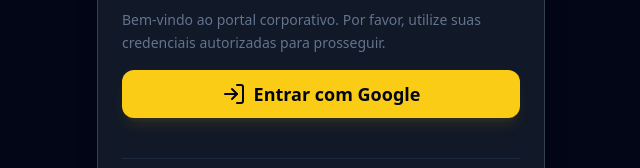
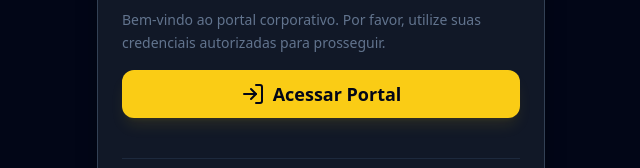
Before and after one commit to LuisHenrique654/gestao-instrutores, a React (Vite) app: page / in a window 1280 px wide. Shown: the part 364-532 px from the top of the page, without its empty margins (319-959 px from the left). Built offline with nearby package versions, Linux system fonts and the light colour scheme; no server answers; the database is empty.

Commit message:
feat: Update login button text
Changes the "Entrar com Google" text to "Acessar Portal" on the login button to better reflect the application's primary function of accessing the instructor portal.

```diff
--- a/src/App.tsx
+++ b/src/App.tsx
@@ -123,7 +123,7 @@
               className="w-full btn-corporate-primary py-4 text-lg mt-4"
             >
               <LogIn size={24} />
-              Entrar com Google
+              Acessar Portal
             </button>
           </div>
 
```
